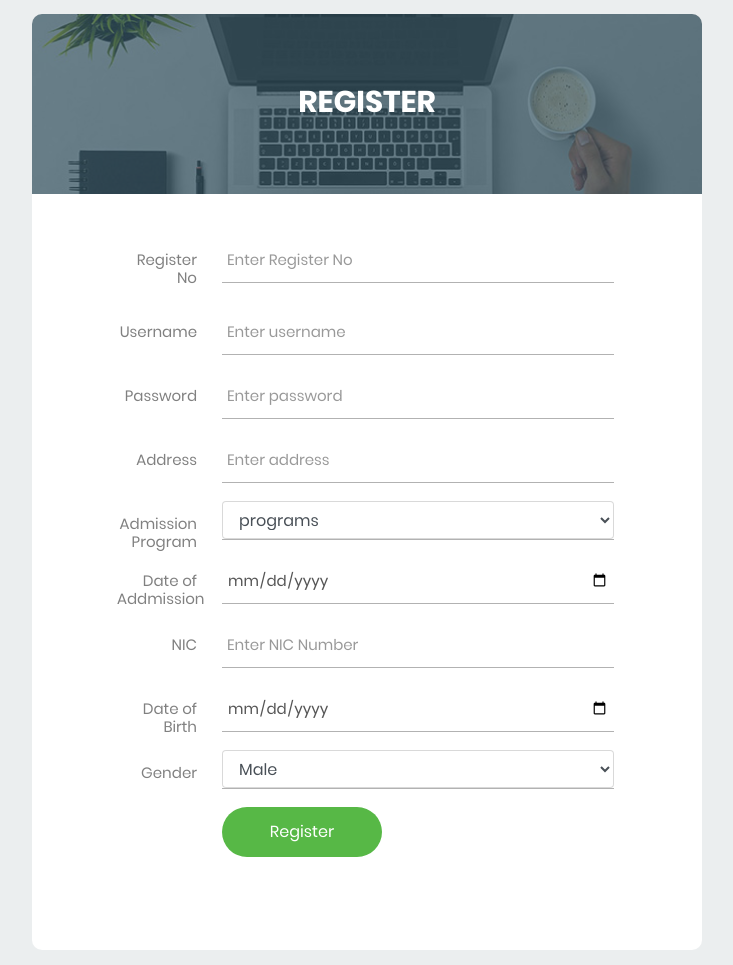
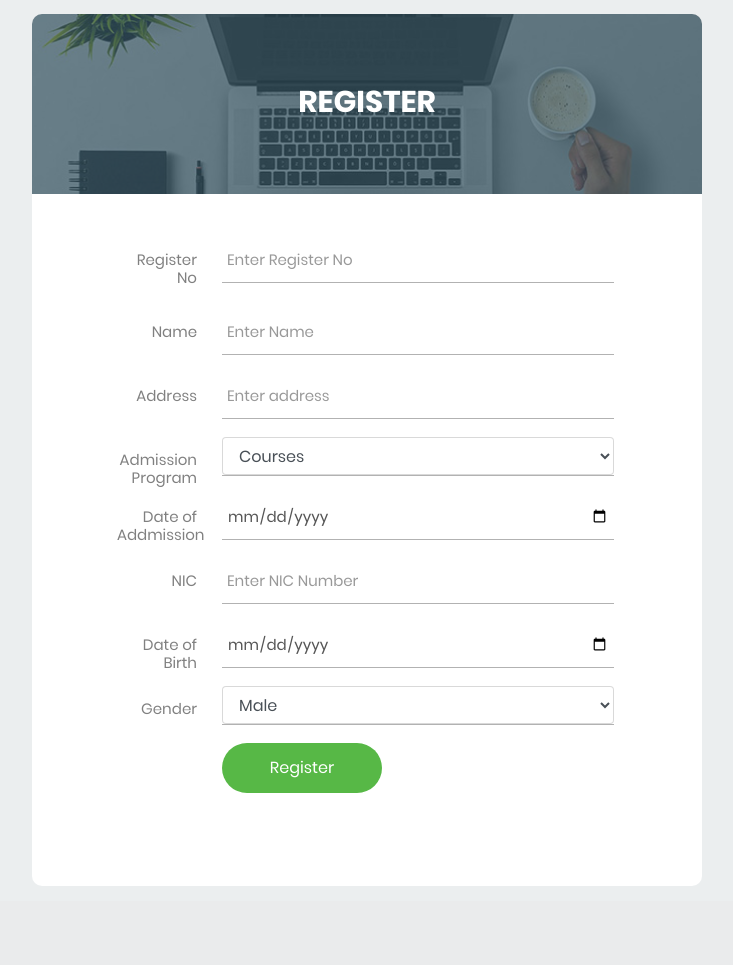
Before and after one commit to rajithacharith/StudentReg, a PHP site: page /register.php in a window 1280 px wide. Shown: the part 57-1022 px from the top of the page, without its empty margins (273-1006 px from the left). After the commit the page ends 943 px from the top, so only its background shows below. Run offline with PHP 8.4, Linux system fonts and the light colour scheme; data that the repository does not hold is empty.

Commit message:
registerform add course

```diff
--- a/register.php
+++ b/register.php
@@ -12,7 +12,7 @@ $u_error = $p_error ="";
 //processing form data
 if($_SERVER["REQUEST_METHOD"]=="POST"){
     $reg_no =   $_POST['regNo'];
-    $username = $_POST['username'];
+    $name = $_POST['name'];
     $password = $_POST['password'];
     $address  = $_POST['address'];
     $program  = $_POST['program'];
@@ -21,8 +21,8 @@ if($_SERVER["REQUEST_METHOD"]=="POST"){
     $dob = $_POST['dob'];
     $gender = $_POST['gender'];
 
-    if(isset($username) && isset($password) && isset($reg_no) && isset($address) && isset($addmissionDate) && isset($program) && isset($nic) && isset($dob) && isset($gender)){
-        $sql = "INSERT into student values ('$reg_no','$username','$password','$address','$program','$addmissionDate','$nic','$dob','$gender')";
+    if(isset($reg_no) && isset($address) && isset($addmissionDate) && isset($program) && isset($nic) && isset($dob) && isset($gender)){
+        $sql = "INSERT into student values ('$reg_no','$address','$addmissionDate','$nic','$dob','$gender','$program','$name');";
 
         $conn->query($sql)or die("Query Field". $conn->error);
         header("location:register.php");
@@ -82,16 +82,11 @@ include 'up.php';
                 </div>
 
                 <div class="wrap-input100 validate-input m-b-18" data-validate = "Username is required">
-                    <span class="label-input100">Username</span>
-                    <input class="input100" type="text" name="username" value="" placeholder="Enter username">
+                    <span class="label-input100">Name</span>
+                    <input class="input100" type="text" name="name" value="" placeholder="Enter Name">
                     <span class="focus-input100"></span>
                 </div>
 
-                <div class="wrap-input100 validate-input m-b-18" data-validate = "Password is required">
-                    <span class="label-input100">Password</span>
-                    <input class="input100" type="password" name="password" placeholder="Enter password">
-                    <span class="focus-input100"></span>
-                </div>
 
                 <div class="wrap-input100 validate-input m-b-18" data-validate = "Address is required">
                     <span class="label-input100">Address</span>
@@ -101,12 +96,12 @@ include 'up.php';
                 <div class="wrap-input100 validate-input m-b-18" data-validate = "Program is required">
                     <span class="label-input100">Admission Program</span>
                     <select class="form-control" name = 'program'>
-                        <option value="pick">programs</option>
+                        <option value="pick">Courses</option>
                         <?php
-                            $sql = mysqli_query($conn, "SELECT course_name From courses");
+                            $sql = mysqli_query($conn, "SELECT * From course");
                             $row = mysqli_num_rows($sql);
                             while ($row = mysqli_fetch_array($sql)){
-                                echo "<option value='". $row['course_name'] ."'>" .$row['course_name'] ."</option>" ;
+                                echo "<option value='".$row['courseID'] ."'>" .$row['couseName'] ."</option>" ;
                             }
                         ?>
                     </select>
```
